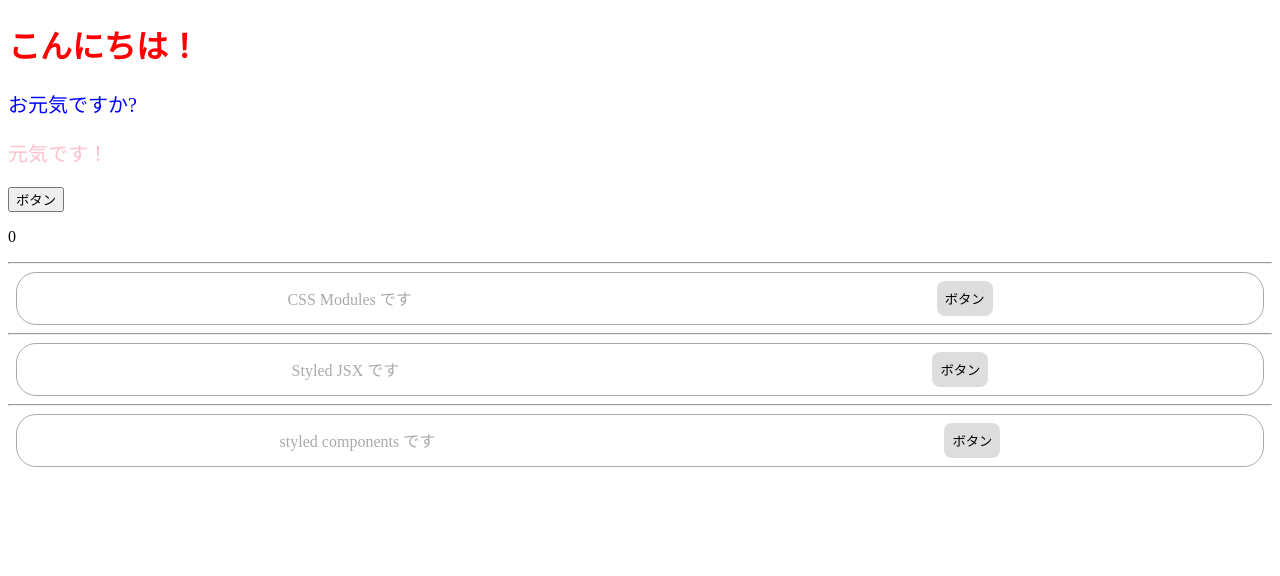
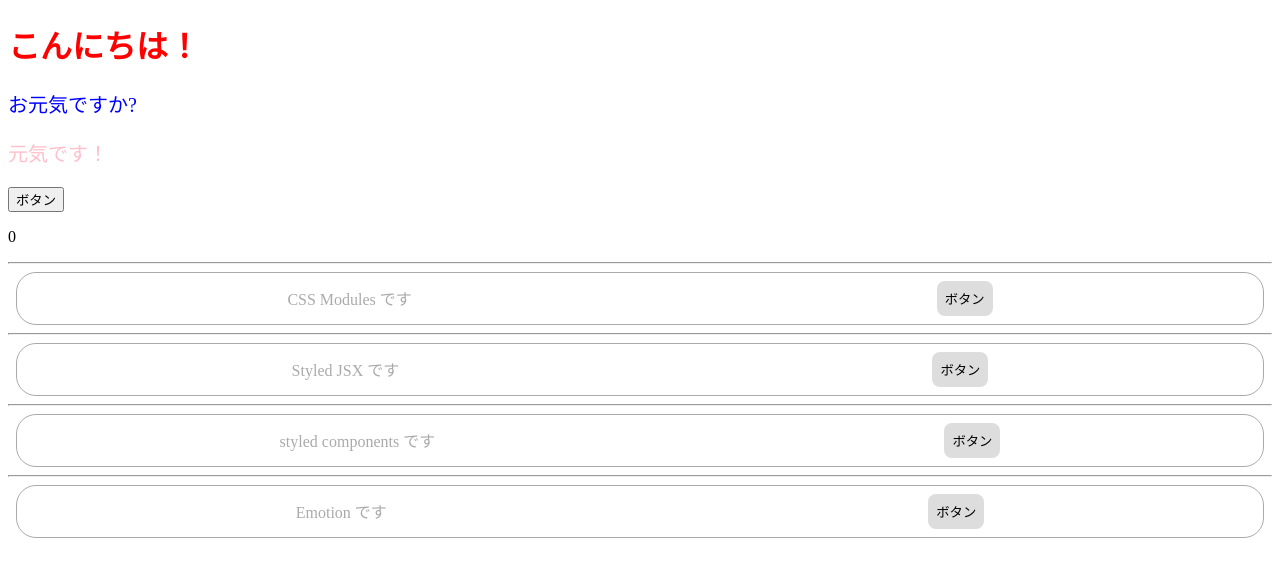
Before and after one commit to hiiragi0o/my-app, a React (Create React App) app: page / in a window 1280 px wide. Shown: the top 576 px of the page. Built offline with nearby package versions, Linux system fonts and the light colour scheme.

Commit message:
Emotion の使用

```diff
--- a/package.json
+++ b/package.json
@@ -3,6 +3,8 @@
   "version": "0.1.0",
   "private": true,
   "dependencies": {
+    "@emotion/react": "^11.14.0",
+    "@emotion/styled": "^11.14.1",
     "@testing-library/dom": "^10.4.1",
     "@testing-library/jest-dom": "^6.6.4",
     "@testing-library/react": "^16.3.0",
--- a/src/App.jsx
+++ b/src/App.jsx
@@ -3,6 +3,7 @@
 import { CssModules } from "./components/CssModules";
 import { StyledJsx } from "./components/StyledJsx";
 import { StyledComponents } from "./components/StyledComponents";
+import { Emotion } from "./components/Emotion";
 
 export const App = () => {
 
@@ -34,6 +35,9 @@
             <hr></hr>
 
             <StyledComponents />{/* コンポーネントを表示 */}
+            <hr></hr>
+
+            <Emotion />{/* コンポーネントを表示 */}
 
         </>
     );
--- /dev/null
+++ b/src/components/Emotion.jsx
@@ -0,0 +1,46 @@
+// よく使う。幅広い書き方ができる。
+
+// ↓ この行も重要
+/** @jsxImportSource @emotion/react */
+import { jsx, css } from "@emotion/react";
+import styled from "@emotion/styled";
+
+export const Emotion = () => {
+
+    // ①scss の書き方がそのまま可能な書き方（Styled JSX のような書き方もできる）
+    const containerStyle = css`
+        border: solid 1px #aaa;
+        border-radius: 20px;
+        padding: 8px;
+        margin: 8px;
+        display: flex;
+        justify-content: space-around;
+        align-items: center;
+    `;
+
+    // ②インラインスタイルの書き方（JavaScriptで定義もできる）
+    const titleStyle = css({
+        margin: 0,
+        color: "#aaa"
+    });
+
+    // ③styled-components のような書き方もできる
+    const SButton = styled.button`
+    background-color: #ddd;
+    border: none;
+    padding: 8px;
+    border-radius: 8px;
+
+    &:hover {
+        background-color: #aaa;
+        color: #fff;
+        cursor: pointer;
+    `;
+
+    return (
+        <div css={containerStyle}>{/* ①Styled JSX */}
+            <p css={titleStyle}>Emotion です</p>{/* ②インラインスタイル */}
+            <SButton>ボタン</SButton>{/* ③styled-components */}
+        </div>
+    );
+};
```
Also changed, not shown: 1 other file (tests, documents, lock files or other folders).
